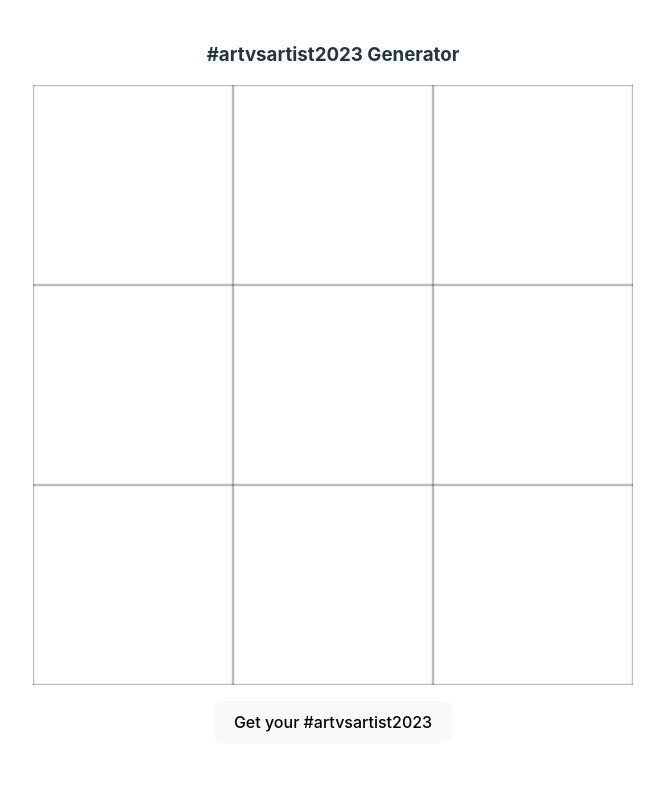
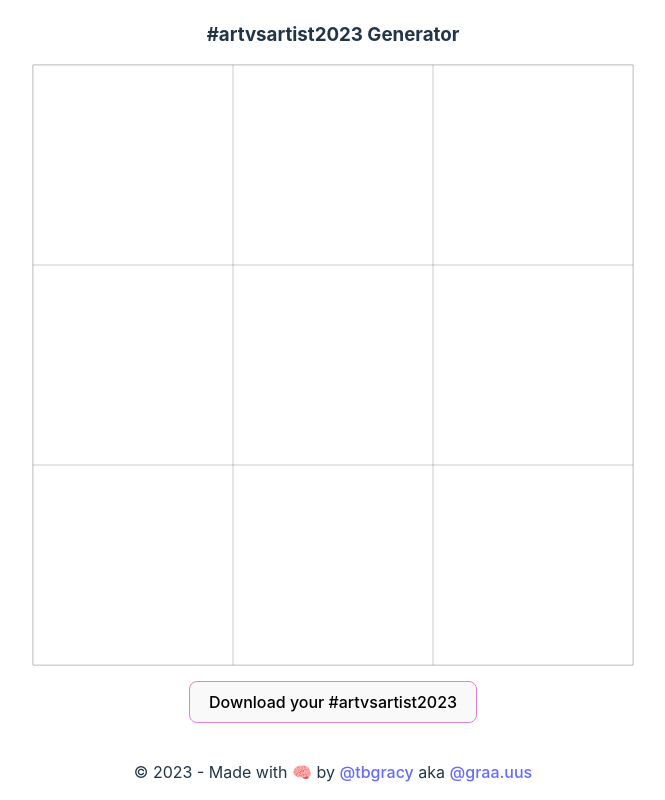
Before and after one commit to tbgracy/art-vs-artist, a React (Vite) app: page / in a window 1280 px wide. Shown: the whole page, without its empty margins (307-972 px from the left). Built offline with nearby package versions, Linux system fonts and the light colour scheme.

Commit message:
feat & refactor: Improve input file button

```diff
--- a/package.json
+++ b/package.json
@@ -14,7 +14,8 @@
     "react": "^18.2.0",
     "react-dom": "^18.2.0",
     "react-icons": "^4.12.0",
-    "sass": "^1.69.5"
+    "sass": "^1.69.5",
+    "uuid": "^9.0.1"
   },
   "devDependencies": {
     "@types/react": "^18.2.43",
--- a/src/App.scss
+++ b/src/App.scss
@@ -1,4 +1,9 @@
 $side: 25vh;
+$accent-color: #e282ce;
+
+footer {
+  text-align: center;
+}
 
 main {
   display: flex;
@@ -6,9 +11,14 @@
   align-items: center;
   gap: 1rem;
   justify-content: center;
-  height: 100vh;
+  height: 95vh;
   padding-bottom: 1rem;
   box-sizing: border-box;
+
+  .hashtag:hover {
+    color: $accent-color;
+    cursor: pointer;
+  }
 
   h3 {
     margin: 0;
@@ -19,18 +29,21 @@
     height: $side * 3;
     display: flex;
     flex-wrap: wrap;
-
+    box-shadow: 0 0 1px black;
 
     .square {
-      box-shadow: 0 0 2px black inset;
+      box-shadow: 0 0 1px black inset;
       // position: absolute;
       width: $side;
       aspect-ratio: 1;
       overflow: hidden;
 
       &:hover {
-        input {
-          display: block;
+        label {
+          display: flex;
+          align-items: center;
+          justify-content: space-between;
+          gap: .2rem;
         }
       }
 
@@ -41,57 +54,22 @@
         width: 100%;
       }
 
-      input {
+      input[type='file'] {
+        display: none;
+      }
+
+      label {
         display: none;
         cursor: pointer;
         z-index: 20;
         position: absolute;
+        margin: .5rem;
+
+        background-color: $accent-color;
+        color: white;
+        border-radius: 8px;
+        padding: .5rem;
       }
-
-      // &:nth-of-type(1) {
-      //   left: 0;
-      //   top: 0;
-      // }
-
-      // &:nth-of-type(2) {
-      //   left: $side;
-      //   top: 0;
-      // }
-
-      // &:nth-of-type(3) {
-      //   left: $side * 2;
-      //   top: 0;
-      // }
-
-      // &:nth-of-type(4) {
-      //   top: $side;
-      //   left: 0;
-      // }
-
-      // &:nth-of-type(5) {
-      //   top: $side;
-      //   left: $side;
-      // }
-
-      // &:nth-of-type(6) {
-      //   top: $side;
-      //   left: $side * 2;
-      // }
-
-      // &:nth-of-type(7) {
-      //   top: $side * 2;
-      //   left: 0;
-      // }
-
-      // &:nth-of-type(8) {
-      //   top: $side * 2;
-      //   left: $side;
-      // }
-
-      // &:nth-of-type(9) {
-      //   top: $side * 2;
-      //   left: $side * 2;
-      // }
     }
   }
 }
--- a/src/App.tsx
+++ b/src/App.tsx
@@ -10,20 +10,25 @@
   function saveImage(e) {
     e.preventDefault();
     html2canvas(frame.current!).then((canvas) => {
-      const downloadImage = document.createElement("a");
-      document.body.appendChild(downloadImage);
-      downloadImage.setAttribute("download", "image");
-      downloadImage.href = canvas.toDataURL('image/png');
-      downloadImage.click();
-      downloadImage.remove();
+      const downloadImageLink = document.createElement("a");
+      document.body.appendChild(downloadImageLink);
+      downloadImageLink.setAttribute("download", `artvsartist${(new Date).getFullYear()}`);
+      downloadImageLink.href = canvas.toDataURL('image/png');
+      downloadImageLink.click();
+      downloadImageLink.remove();
     })
   }
 
-  return <main>
-    <h3>#artvsartist{currentYear} Generator</h3>
-    <SquaresContainer ref={frame} />
-    <button onClick={saveImage}>Get your #artvsartist{currentYear}</button>
-  </main>
+  return <>
+    <main>
+      <h3><span className="hashtag">#artvsartist{currentYear}</span> Generator</h3>
+      <SquaresContainer ref={frame} />
+      <button onClick={saveImage}>Download your #artvsartist{currentYear}</button>
+    </main>
+    <footer>
+      &copy; {currentYear} - Made with 🧠 by <a href="https://github.com/tbgracy" target='_blank'>@tbgracy</a> aka <a href="https://www.instagram.com/graa.uus/" target='_blank'>@graa.uus</a>
+    </footer>
+  </>
 }
 
 export default App
--- a/src/components/Square.tsx
+++ b/src/components/Square.tsx
@@ -1,4 +1,6 @@
-import { useRef, useState } from "react"
+import { useRef, useState } from "react";
+import { MdAddAPhoto, MdChangeCircle } from "react-icons/md";
+import { v4 as uuidv4 } from 'uuid';
 
 export default function Square() {
     const imageInput = useRef<HTMLInputElement>(null);
@@ -7,15 +9,18 @@
     const minZoom = 1;
     const maxZoom = 10;
 
+    const id = uuidv4();
+
     const [scale, setScale] = useState(1);
+    const [imagePresent, setImagePresent] = useState(false);
+    const [mouseIsDown, setMouseIsDown] = useState(false);
     const [translation, setTranslation] = useState({ x: 0, y: 0 });
-    const [mouseIsDown, setMouseIsDown] = useState(false);
 
     function showImage() {
         const file = imageInput.current!.files;
         if (file && file.length > 0)
             imagePreview.current!.src = URL.createObjectURL(file[0]);
-
+        setImagePresent(true);
     }
 
     function startMovement(e) {
@@ -35,7 +40,7 @@
             const newX = translation.x + e.movementX;
             const newY = translation.y + e.movementY;
             if (newX)
-            setTranslation({ x: newX, y: newY })
+                setTranslation({ x: newX, y: newY })
             const scaleValue = imagePreview.current!.style.scale;
             imagePreview.current!.setAttribute('style', `scale: ${scaleValue}; translate: ${translation.x}px ${translation.y}px`)
         }
@@ -56,7 +61,8 @@
     }
 
     return <article className="square">
-        <input ref={imageInput} type="file" name="image" id="image" accept="image/*" onChange={showImage} />
+        <label htmlFor={id}> {imagePresent ? <MdChangeCircle /> : <MdAddAPhoto />}</label>
+        <input ref={imageInput} type="file" name="image" id={id} accept="image/*" onChange={showImage} />
         <img ref={imagePreview} src="" alt=""
             onWheel={zoomImage}
             onMouseDown={startMovement}
--- a/src/index.css
+++ b/src/index.css
@@ -41,6 +41,7 @@
   background-color: #1a1a1a;
   cursor: pointer;
   transition: border-color 0.25s;
+  border-color: #e282ce;
 }
 button:hover {
   border-color: #646cff;
```
Also changed, not shown: 1 other file (tests, documents, lock files or other folders).
